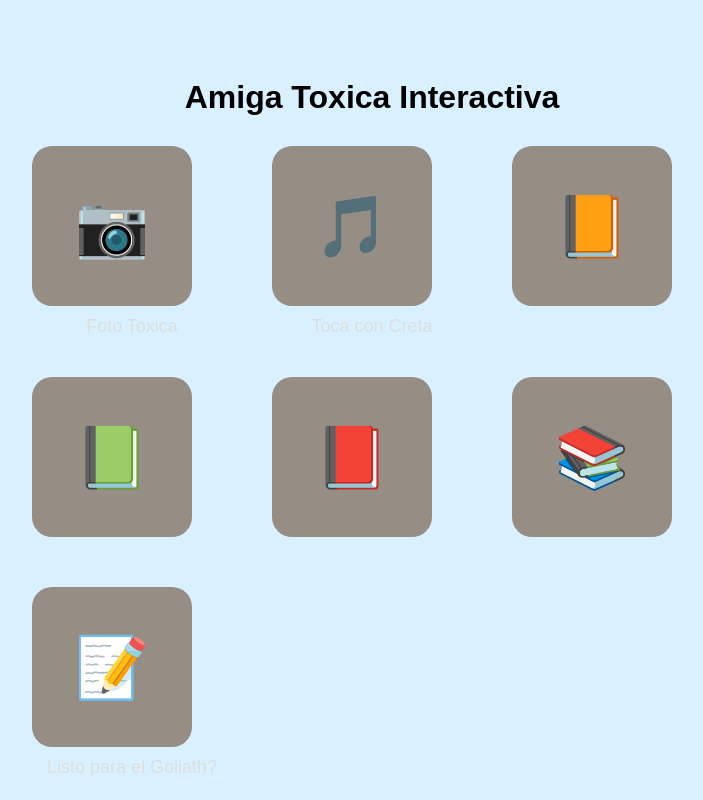
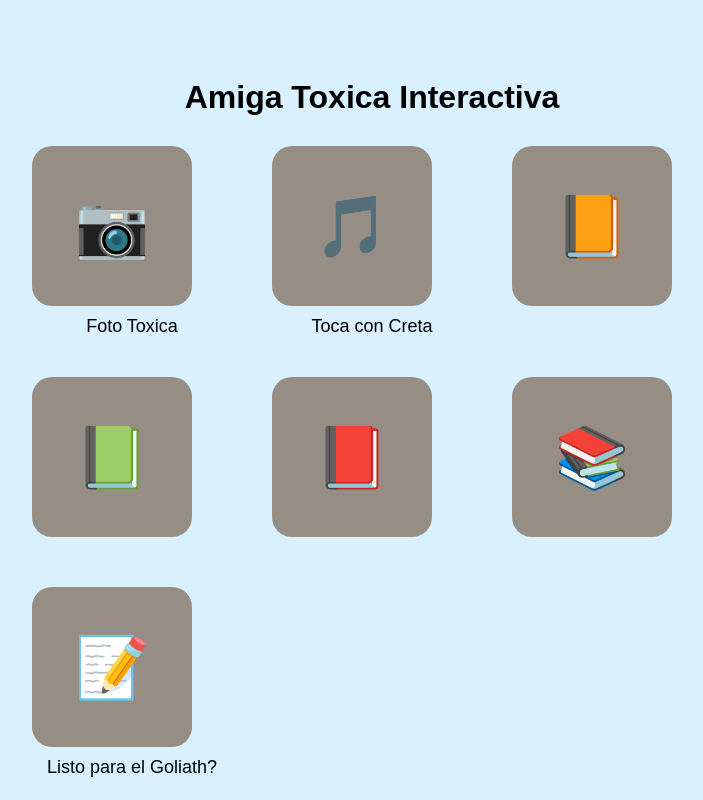
Before and after one commit to Codemaster117/hub, a Flask app: page / in a window 1280 px wide. Shown: the whole page, without its empty margins (268-971 px from the left). Run offline with Flask 2, Linux system fonts and the light colour scheme.

Commit message:
Update main.html

```diff
--- a/templates/main.html
+++ b/templates/main.html
@@ -42,7 +42,8 @@
         }
         .label {
             font-size: 18px;
-            color: #ddd;
+            color: black;
+            text-align: center;
         }
     </style>
 </head>
```
